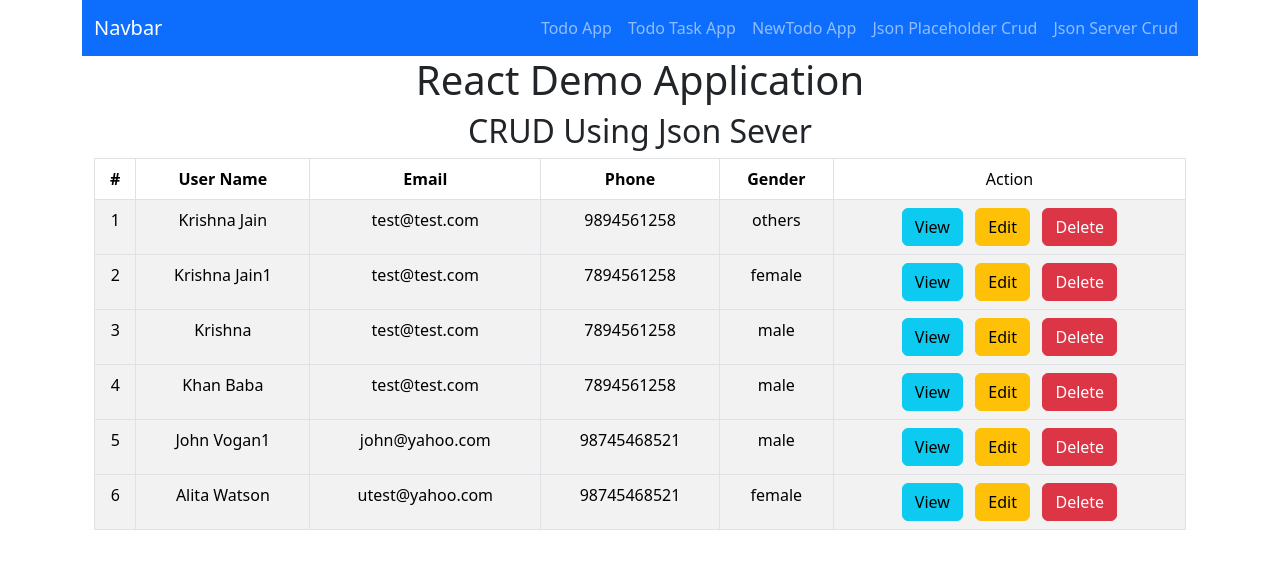
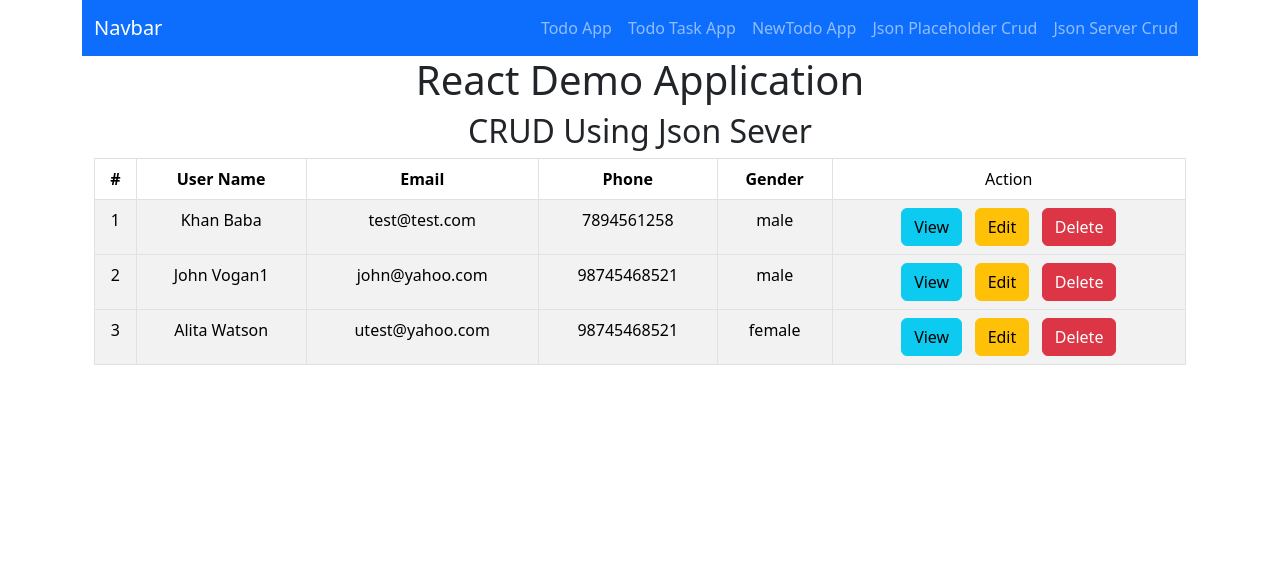
Before and after one commit to gitcoder-23/react18-demo-tutorial-app-kr, a React (Create React App) app: page /jsonserver/newuserlist in a window 1280 px wide. Shown: the top 568 px of the page. Built offline with nearby package versions, Linux system fonts and the light colour scheme; data requests are answered from the project's data file.

Commit message:
delete done

```diff
--- a/db.json
+++ b/db.json
@@ -53,68 +53,6 @@
       "gender": "male",
       "active": true,
       "id": "9775e298-308d-47ad-a0d0-2e27c1126f26"
-    },
-    {
-      "employeename": "Krishna",
-      "email": "test@test.com",
-      "phone": "7894561258",
-      "technology": [
-        {
-          "value": "angular",
-          "label": "Angular"
-        },
-        {
-          "value": "node",
-          "label": "Node"
-        },
-        {
-          "value": "react",
-          "label": "React"
-        }
-      ],
-      "gender": "male",
-      "active": true,
-      "id": "4080df59-d2a2-4309-abeb-ea20d3df3843"
-    },
-    {
-      "employeename": "Krishna Jain1",
-      "email": "test@test.com",
-      "phone": "7894561258",
-      "technology": [
-        {
-          "value": "react",
-          "label": "React"
-        },
-        {
-          "value": "node",
-          "label": "Node"
-        }
-      ],
-      "gender": "female",
-      "active": false,
-      "id": "36fb6a4e-3f42-466d-8d77-624efd20f828"
-    },
-    {
-      "employeename": "Krishna Jain",
-      "email": "test@test.com",
-      "phone": "9894561258",
-      "technology": [
-        {
-          "value": "react",
-          "label": "React"
-        },
-        {
-          "value": "node",
-          "label": "Node"
-        },
-        {
-          "value": "angular",
-          "label": "Angular"
-        }
-      ],
-      "gender": "others",
-      "active": true,
-      "id": "1575ee71-ad79-48b2-8fe2-5e74eaaacf93"
     }
   ]
 }
--- a/src/CrudRealJsonServer/NewUserList.js
+++ b/src/CrudRealJsonServer/NewUserList.js
@@ -23,10 +23,26 @@ const NewUserList = () => {
   }, []);
 
   const viewClick = (vdata) => {
-    console.log('vdata=>', vdata);
+    // console.log('vdata=>', vdata);
     navigate(`/jsonserver/viewuser/${vdata.id}`, {
       state: { singleUser: vdata },
     });
+  };
+
+  const deleteClick = (dData) => {
+    if (window.confirm('Do you want?')) {
+      axios
+        .delete(
+          `${process.env.REACT_APP_JSON_SERVER_BASE_URL}/user/${dData.id}`
+        )
+        .then((resp) => {
+          console.log('resp=>', resp);
+          getAllUsers();
+        })
+        .catch((err) => {
+          console.log('err=>', err);
+        });
+    }
   };
 
   return (
@@ -65,7 +81,10 @@ const NewUserList = () => {
                       Edit
                     </button>
                     &nbsp;&nbsp;&nbsp;
-                    <button className="btn btn-danger" onClick={() => {}}>
+                    <button
+                      className="btn btn-danger"
+                      onClick={() => deleteClick(udata)}
+                    >
                       Delete
                     </button>
                   </td>
```
